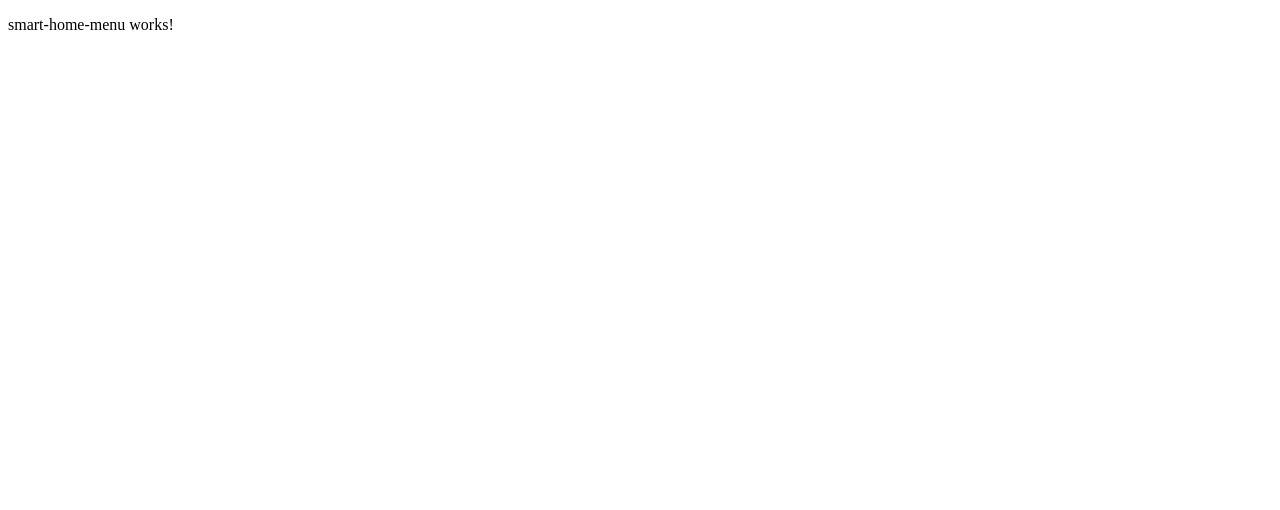
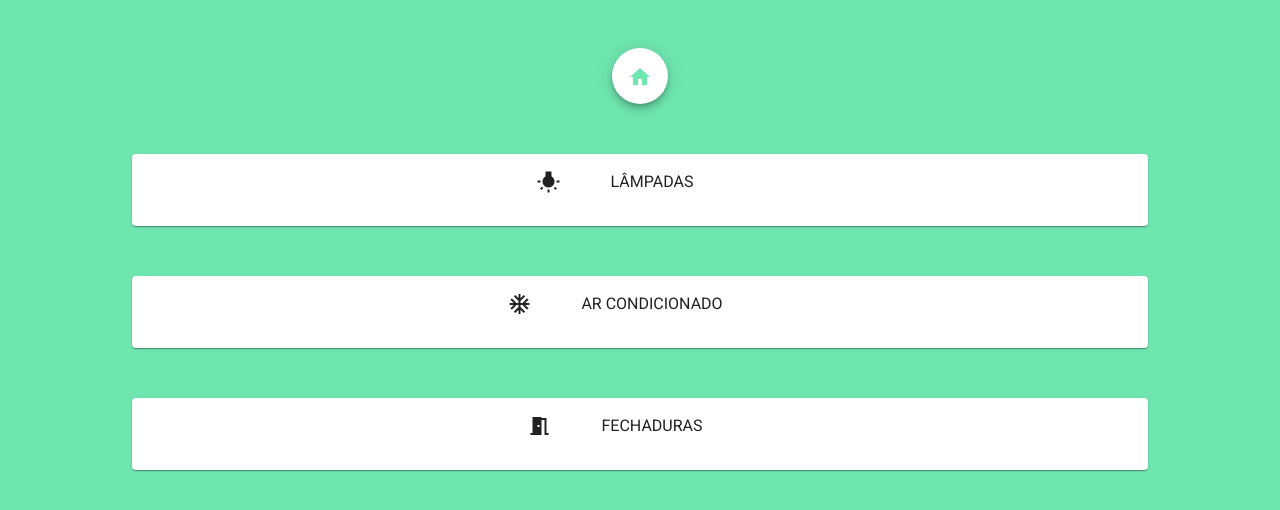
Before and after one commit to joaovam/TI_5, an Angular app in the folder smart_home_WebApp/: page /smartHome/menu in a window 1280 px wide. Shown: the top 510 px of the page. Built offline with nearby package versions, Linux system fonts and the light colour scheme.

Commit message:
propondo uma ideia de menu inicial

```diff
--- a/smart_home_WebApp/angular.json
+++ b/smart_home_WebApp/angular.json
@@ -27,6 +27,7 @@
               "src/assets"
             ],
             "styles": [
+              "./node_modules/@angular/material/prebuilt-themes/indigo-pink.css",
               "src/styles.css"
             ],
             "scripts": []
@@ -94,6 +95,7 @@
               "src/assets"
             ],
             "styles": [
+              "./node_modules/@angular/material/prebuilt-themes/indigo-pink.css",
               "src/styles.css"
             ],
             "scripts": []
--- a/smart_home_WebApp/package.json
+++ b/smart_home_WebApp/package.json
@@ -11,13 +11,17 @@
   "private": true,
   "dependencies": {
     "@angular/animations": "~13.3.0",
+    "@angular/cdk": "^13.3.4",
     "@angular/common": "~13.3.0",
     "@angular/compiler": "~13.3.0",
     "@angular/core": "~13.3.0",
     "@angular/forms": "~13.3.0",
+    "@angular/material": "^13.3.4",
     "@angular/platform-browser": "~13.3.0",
     "@angular/platform-browser-dynamic": "~13.3.0",
     "@angular/router": "~13.3.0",
+    "angular-material": "^1.2.5",
+    "bootstrap": "^5.1.3",
     "rxjs": "~7.5.0",
     "tslib": "^2.3.0",
     "zone.js": "~0.11.4"
--- a/smart_home_WebApp/src/app/smart-home-menu/smart-home-menu.component.css
+++ b/smart_home_WebApp/src/app/smart-home-menu/smart-home-menu.component.css
@@ -0,0 +1,13 @@
+.mat-card{
+    margin: 50px;
+    display: flex;
+    justify-content:space-evenly;
+    flex-wrap: wrap;
+}
+.mat-card-body{
+    display: flex;
+    float: right;
+    flex-wrap: wrap;
+
+
+}
--- a/smart_home_WebApp/src/app/smart-home-menu/smart-home-menu.component.html
+++ b/smart_home_WebApp/src/app/smart-home-menu/smart-home-menu.component.html
@@ -1 +1,40 @@
-<p>smart-home-menu works!</p>
+
+<div class="menu" align ="center" >
+
+<div color= "#6FE6B0" class="example-button-container mt-5"  >
+    <button mat-fab disbled aria-label="Example icon button with a home icon" style="background-color: white; color:#6FE6B0">
+      <mat-icon>home</mat-icon>
+    </button>
+</div>
+<div class="cards">
+    <a [routerLink] = "['/smartHome/lights']" >
+        <mat-card>
+            <div class ="mat-card-body">
+                <mat-icon class="ml-5 mr-5" style="margin-right: 50px;">wb_incandescent</mat-icon>
+                <p class="ml-5 mr-5" style="margin-right: 50px;">LÂMPADAS</p>
+
+            </div>
+        </mat-card>
+    </a>
+    <a [routerLink] = "['/smartHome/ac']" >
+    <mat-card>
+        <div class ="mat-card-body">
+            <mat-icon class="ml-5 mr-5" style="margin-right: 50px;">ac_unit</mat-icon>
+            <p class="ml-5 mr-5" style="margin-right: 50px; float: left;">AR CONDICIONADO</p>
+        </div>
+    </mat-card>
+</a>
+<a [routerLink] = "['/smartHome/smartLock']" >
+    <mat-card>
+        <div class ="mat-card-body">
+            <mat-icon class="ml-5 mr-5" style="margin-right: 50px;">meeting_room</mat-icon>
+            <p class="ml-5 mr-5" style="margin-right: 50px;">FECHADURAS</p>
+
+        </div>
+    </mat-card>
+</a>
+</div>
+
+
+
+</div>
--- a/smart_home_WebApp/src/app/smart-home-menu/smart-home-menu.component.ts
+++ b/smart_home_WebApp/src/app/smart-home-menu/smart-home-menu.component.ts
@@ -9,7 +9,13 @@ export class SmartHomeMenuComponent implements OnInit {
 
   constructor() { }
 
+  _options = new Map();
+
   ngOnInit(): void {
+    this._options.set('wb_incandescent', 'LÂMPADAS');
+    this._options.set('ac_unit', 'AR CONDICIONADO');
+    this._options.set('meeting_room', 'FECHADURAS');
+    this._options.forEach((oi, tchau) => console.log(oi, tchau));
   }
 
 }
--- a/smart_home_WebApp/src/index.html
+++ b/smart_home_WebApp/src/index.html
@@ -6,8 +6,13 @@
   <base href="/">
   <meta name="viewport" content="width=device-width, initial-scale=1">
   <link rel="icon" type="image/x-icon" href="favicon.ico">
+  <link rel="preconnect" href="https://fonts.gstatic.com">
+  <link href="https://fonts.googleapis.com/css2?family=Roboto:wght@300;400;500&display=swap" rel="stylesheet">
+  <link href="https://fonts.googleapis.com/icon?family=Material+Icons" rel="stylesheet">
+  <link href="https://cdn.jsdelivr.net/npm/bootstrap@5.1.3/dist/css/bootstrap.min.css" rel="stylesheet" integrity="sha384-1BmE4kWBq78iYhFldvKuhfTAU6auU8tT94WrHftjDbrCEXSU1oBoqyl2QvZ6jIW3" crossorigin="anonymous">
 </head>
 <body>
   <app-root></app-root>
+  <script src="https://cdn.jsdelivr.net/npm/bootstrap@5.1.3/dist/js/bootstrap.bundle.min.js" integrity="sha384-ka7Sk0Gln4gmtz2MlQnikT1wXgYsOg+OMhuP+IlRH9sENBO0LRn5q+8nbTov4+1p" crossorigin="anonymous"></script>
 </body>
 </html>
--- a/smart_home_WebApp/src/styles.css
+++ b/smart_home_WebApp/src/styles.css
@@ -1 +1,16 @@
 /* You can add global styles to this file, and also import other style files */
+
+
+
+html, body { height: 100%;align-items: center; background-color: #6FE6B0; height:"auto"; width: "auto";}
+body {
+
+        margin: 0;
+     font-family: Roboto, "Helvetica Neue", sans-serif;
+
+    }
+
+button{
+    background-color: #6FE6B0;
+    color: #6FE6B0;
+}
```
Also changed, not shown: smart_home_WebApp/src/app/app.module.ts (+12 -2 lines), 1 other file (tests, documents, lock files or other folders).
